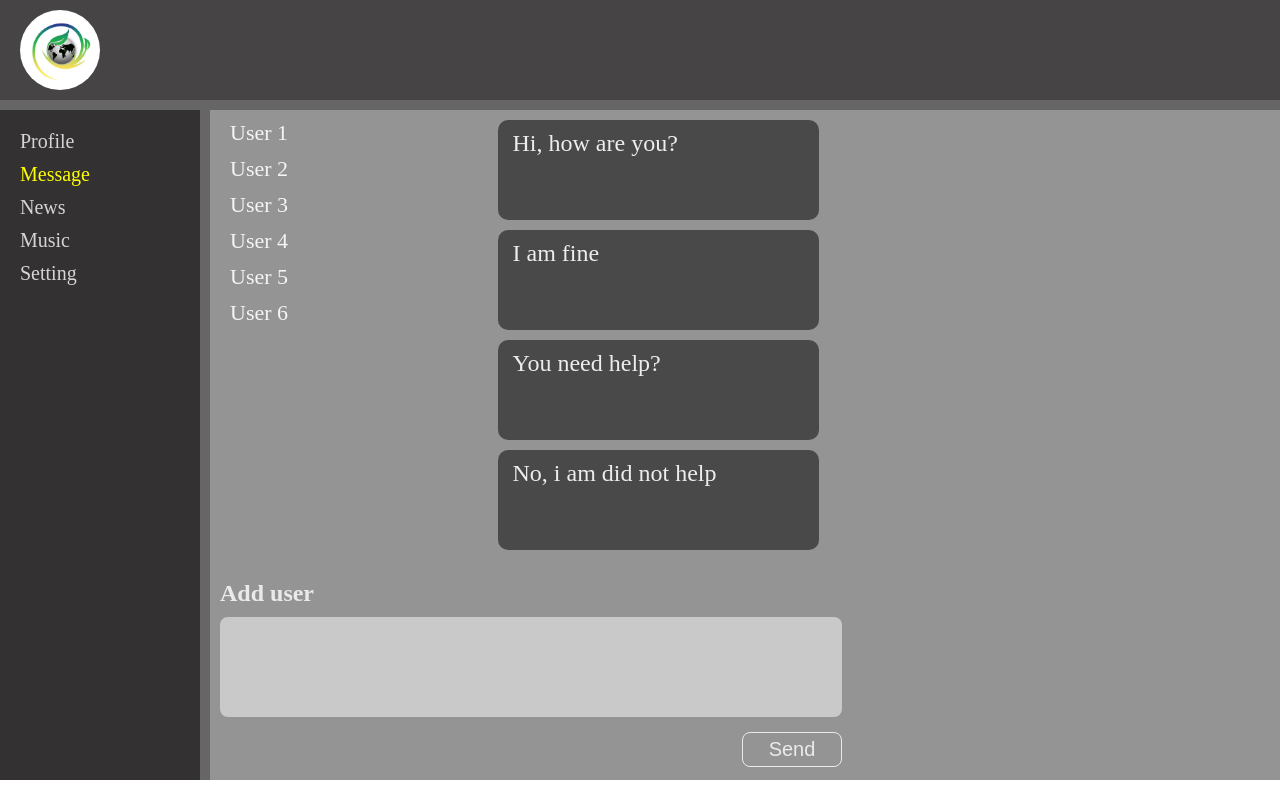
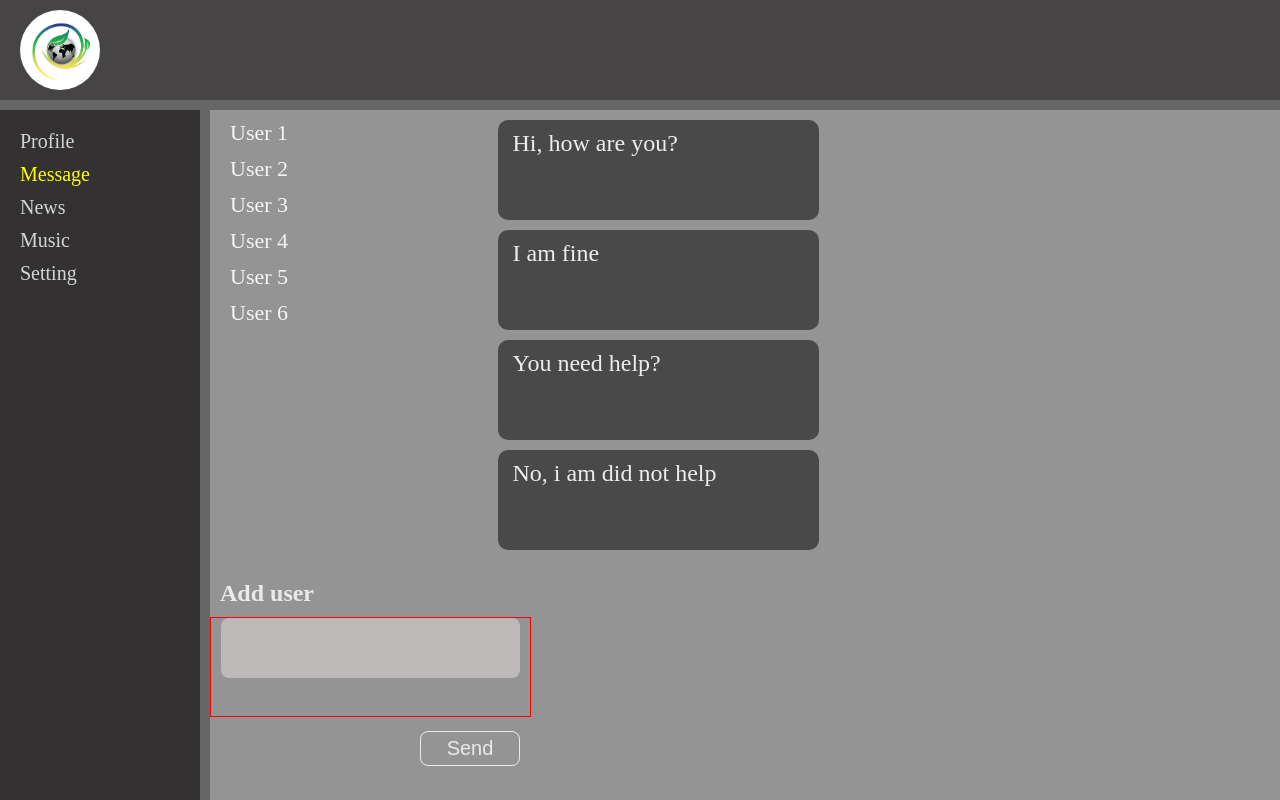
Before and after one commit to sharkyBy/example-social-network, a React (Create React App) app: page /message in a window 1280 px wide. Built offline with nearby package versions, Linux system fonts and the light colour scheme.

Commit message:
modify newPost components style

```diff
--- a/src/components/dialogs/Dialogs.module.scss
+++ b/src/components/dialogs/Dialogs.module.scss
@@ -16,7 +16,16 @@
   color: rgba(255,255,255,.8);
   // border: 1px  solid red;
 }
-//Модификация уомпоненты NуwPost
+//Модификация компоненты NewPost
 .modified {
   grid-column: 1 / 3;
+  width: 30% !important;
+  margin-bottom: 20px;
+
+  textarea {
+    height: 60px !important;
+    background-color: rgba(231, 224, 224, 0.5) !important;
+  }
+
+
 }
--- a/src/components/main/newPost/NewPost.module.scss
+++ b/src/components/main/newPost/NewPost.module.scss
@@ -17,6 +17,7 @@
     margin-top: 10px;
     width: 100%;
     height: 100px;
+    border:1px solid red;
 
 
     textarea {
```
